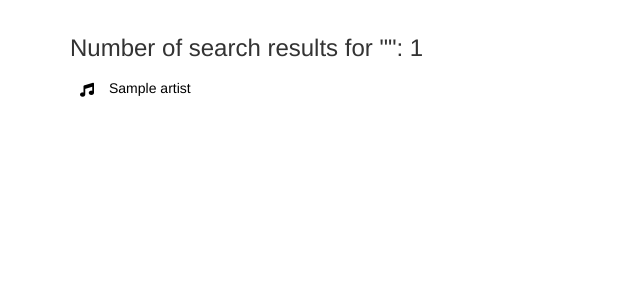
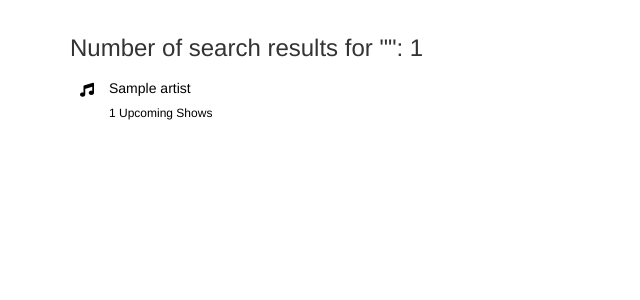
Before and after one commit to mikewycklendt/fullstack2, a Flask app: template artist/templates/pages/search_venues.html in a window 1280 px wide. Shown: the part 60-360 px from the top of the page, without its empty margins (0-640 px from the left). Run offline with Flask 2, Linux system fonts and the light colour scheme; the template is opened without the code that fills it: most values are stand-ins (such as "Sample title", 1, 10 or a date in 2020); parts of the project's set-up code (start-up, migrations or seed data) failed here and were passed over; some libraries are stand-ins or nearby versions.

Commit message:
venue search

```diff
--- a/artist/templates/pages/search_venues.html
+++ b/artist/templates/pages/search_venues.html
@@ -9,6 +9,7 @@
 			<i class="fas fa-music"></i>
 			<div class="item">
 				<h5>{{ venue.name }}</h5>
+				<h6>{{ artist.data.num_upcoming_shows }} Upcoming Shows</h6>
 			</div>
 		</a>
 	</li>
```
